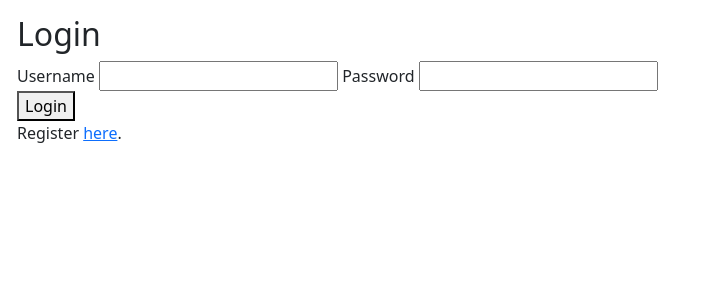
After one commit to 0xdhairya/Investimate, a Django app: page /login/ in a window 1280 px wide. The commit adds this page. Shown: the top 300 px of the page, without its empty margins (0-704 px from the left). Run offline with Django 5.2, Linux system fonts and the light colour scheme.

Commit message:
login logout implemented

```diff
--- /dev/null
+++ b/investimate_project/investimate_app/templates/accounts/layout.html
@@ -0,0 +1,30 @@
+{% load static %}
+<!DOCTYPE html>
+<html>
+  <head>
+    <meta charset="utf-8" />
+    <meta http-equiv="X-UA-Compatible" content="IE=edge" />
+    <title>
+      InvestiMate -{% block title %}
+
+      {% endblock %}
+    </title>
+    <meta name="viewport" content="width=device-width, initial-scale=1" />
+    <link href="https://cdn.jsdelivr.net/npm/bootstrap@5.0.2/dist/css/bootstrap.min.css" rel="stylesheet" integrity="sha384-EVSTQN3/azprG1Anm3QDgpJLIm9Nao0Yz1ztcQTwFspd3yD65VohhpuuCOmLASjC" crossorigin="anonymous" />
+    <style>
+      main {
+        margin-top: 10px;
+        padding: 5px;
+      }
+    </style>
+  </head>
+  <body>
+    <main>
+      {% block content %}
+
+      {% endblock %}
+    </main>
+    <script src="https://code.jquery.com/jquery-3.7.1.slim.min.js" integrity="sha256-kmHvs0B+OpCW5GVHUNjv9rOmY0IvSIRcf7zGUDTDQM8=" crossorigin="anonymous"></script>
+    <script src="https://cdn.jsdelivr.net/npm/bootstrap@5.0.2/dist/js/bootstrap.bundle.min.js" integrity="sha384-MrcW6ZMFYlzcLA8Nl+NtUVF0sA7MsXsP1UyJoMp4YLEuNSfAP+JcXn/tWtIaxVXM" crossorigin="anonymous"></script>
+  </body>
+</html>
--- /dev/null
+++ b/investimate_project/investimate_app/templates/accounts/login.html
@@ -0,0 +1,26 @@
+{% extends 'accounts/layout.html' %}
+{% block title %}
+  Login
+{% endblock %}
+{% block content %}
+  <div class="container-fluid">
+    <h2>Login</h2>
+    <form action="{% url 'login' %}" method="POST">
+      {% csrf_token %}
+      <input type="hidden" name="next" value="{{ next }}" />
+      <div class="form-group">
+        <label for="username">Username</label>
+        <input type="text" name="username" id="username" required />
+        <label for="password">Password</label>
+        <input type="password" name="password" id="password" required />
+      </div>
+      <button type="submit">Login</button>
+    </form>
+    {% if error %}
+      <p class="red">{{ error }}</p>
+    {% endif %}
+    <p>
+      Register <a href="{% url 'signup' %}">here</a>.
+    </p>
+  </div>
+{% endblock %}
--- a/investimate_project/investimate_app/templates/investimate_app/home.html
+++ b/investimate_project/investimate_app/templates/investimate_app/home.html
@@ -5,7 +5,7 @@
 {% endblock %}
 {% block content %}
   <div class="container-fluid">
-    <h1>Hello Mr. Conan</h1>
+    <h1>Welcome, {{ request.user.username }}</h1>
     <div class="row justify-content-evenly">
       <div class="col-md-4 card border-dark shadow mt-3 p-3">
         <h2>Recent Cases</h2>
--- a/investimate_project/investimate_app/templates/investimate_app/layout.html
+++ b/investimate_project/investimate_app/templates/investimate_app/layout.html
@@ -42,7 +42,10 @@
               <a class="nav-link" href="{% url 'add-case' %}">+ Add Case</a>
             </li>
           </ul>
-          <button class="btn btn btn-outline-light" href="{% url 'add-case' %}">Logout</button>
+          <form action="{% url 'logout' %}" method="post">
+            {% csrf_token %}
+            <button class="btn btn btn-outline-light" type="submit">Logout</button>
+          </form>
         </div>
       </div>
     </nav>
--- a/investimate_project/investimate_app/urls.py
+++ b/investimate_project/investimate_app/urls.py
@@ -6,4 +6,7 @@ urlpatterns = [
     path('add-case/', views.add_case_view, name='add-case'),
     path('case/<int:case_id>/', views.case_view, name='case'),
     path('cases/', views.cases_view, name='cases'),
+    path('login/', views.login_view, name='login'),
+    path('logout/', views.logout_view, name='logout'),
+    path('signup/', views.signup_view, name='signup'),
 ]
--- a/investimate_project/investimate_app/views.py
+++ b/investimate_project/investimate_app/views.py
@@ -1,9 +1,48 @@
 from django.shortcuts import render, redirect
 from django.urls import reverse
-from .forms import CaseForm
+from django.contrib.auth import authenticate, login, logout
+from django.contrib.auth.decorators import login_required
+from django.views import View
+from django.contrib.auth.models import User
+from .forms import CaseForm, UserRegistrationForm
 from .models import Case
 
+def signup_view(req):
+    if req.method == 'POST':
+        form = UserRegistrationForm(req.POST)
+        if form.is_valid():
+            username = form.cleaned_data.get('username')
+            password = form.cleaned_data.get('password')
+            user = User.objects.create_user(username=username, password=password)
+            login(req, user)
+            return redirect('home')
+    else:
+        form = UserRegistrationForm()
+    return render(req, 'accounts/signup.html', {'form':form})
+
+def login_view(req):
+    error_message = None
+    if req.method == 'POST':
+        username = req.POST.get('username')
+        password = req.POST.get('password')
+        user = authenticate(req, username=username, password=password)
+        if user is not None:
+            login(req, user)
+            nextUrl = req.POST.get('next') or req.POST.get('next') or 'home'
+            return redirect(nextUrl)
+        else:
+            error_message = 'Invalid Credentials!'
+    return render(req, 'accounts/login.html', {'error': error_message})
+
+def logout_view(req):
+    if req.method == 'POST':
+        logout(req)
+        return redirect('login')
+    else:
+        return redirect('home')
+
 # Home Page
+@login_required
 def home_view(req):
     recentCases = Case.objects.order_by('-created_at')[:3]
     activeCases = Case.objects.filter(status=Case.Status.ACTIVE).count()
@@ -12,6 +51,7 @@ def home_view(req):
     return render(req, 'investimate_app/home.html', {'recentCases': recentCases, 'activeCases':activeCases, 'closedCases':closedCases})
 
 # Add Case Page
+@login_required
 def add_case_view(req):
     if req.method == 'POST':
         form = CaseForm(req.POST, req.FILES)
@@ -47,11 +87,13 @@ def add_case_view(req):
     return render(req, 'investimate_app/new-case-form.html', {'form': form})
 
 # Cases List Page
+@login_required
 def cases_view(req):
     cases = Case.objects.all()
     return render(req, 'investimate_app/cases.html', {'cases':cases})
 
 # Case Page
+@login_required
 def case_view(req, case_id):
     case = Case.objects.get(id=case_id)
     return render(req, 'investimate_app/case.html', {'case':case})
--- a/investimate_project/investimate_project/settings.py
+++ b/investimate_project/investimate_project/settings.py
@@ -125,6 +125,8 @@ STATICFILES_DIRS = (
     os.path.join(BASE_DIR, 'static'),
 )
 
+LOGIN_REDIRECT_URL = 'demo'
+
 # Default primary key field type
 # https://docs.djangoproject.com/en/5.1/ref/settings/#default-auto-field
 
--- a/investimate_project/investimate_project/urls.py
+++ b/investimate_project/investimate_project/urls.py
@@ -16,8 +16,12 @@ Including another URLconf
 """
 from django.contrib import admin
 from django.urls import path, include
+from investimate_app import views
 
 urlpatterns = [
     path('admin/', admin.site.urls),
     path('', include('investimate_app.urls')),
+    path('accounts/login/', views.login_view, name='login'),
+    path('accounts/logout/', views.logout_view, name='logout'),
+    path('accounts/signup/', views.signup_view, name='signup'),
 ]
```
Also changed, not shown: investimate_project/investimate_app/forms.py (+17 -0 lines), investimate_project/investimate_app/templates/accounts/logout.html (added, +15 -0 lines), investimate_project/investimate_app/templates/accounts/signup.html (added, +14 -0 lines), investimate_project/investimate_app/templates/investimate_app/demo.html (added, +15 -0 lines).
